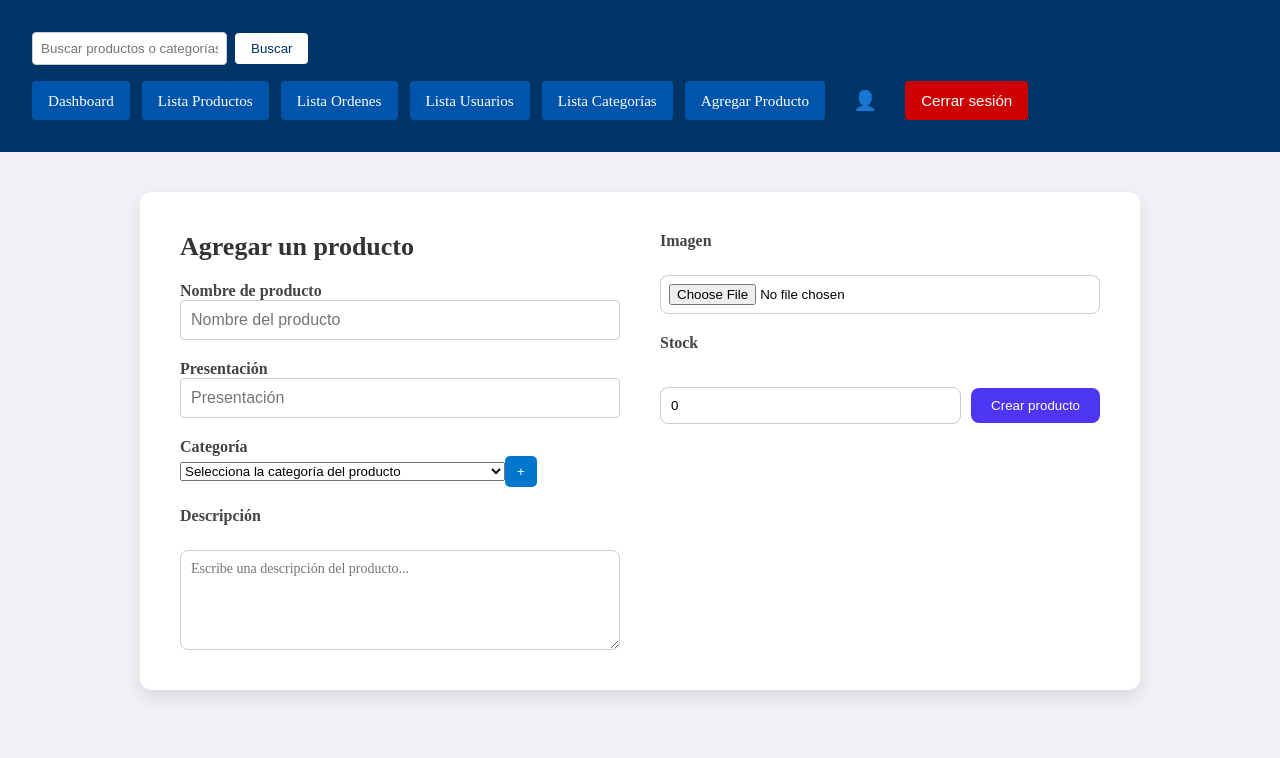
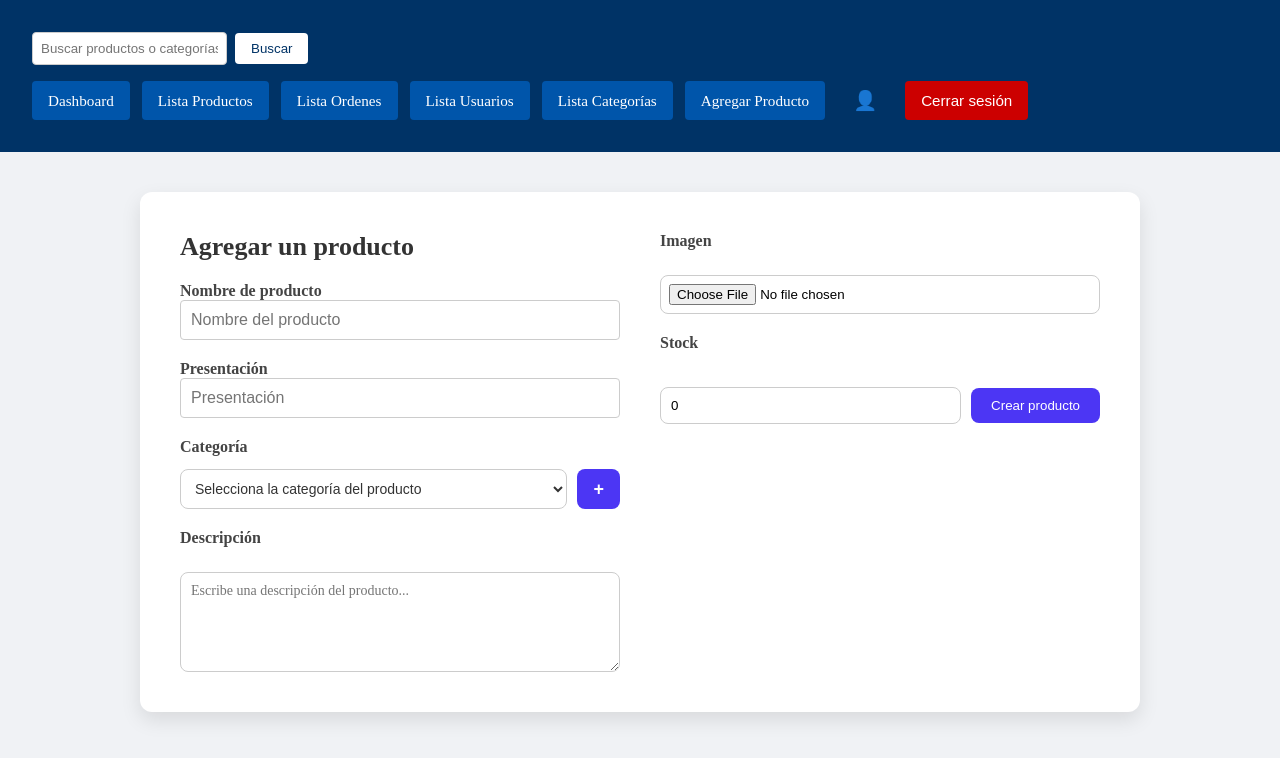
Before and after one commit to micaellodev/g3-progra, a React (Vite) app in the folder frontend/: page /agregarproducto in a window 1280 px wide. Shown: the top 758 px of the page. Built offline with nearby package versions, Linux system fonts and the light colour scheme.

Commit message:
guarda cat

```diff
--- a/frontend/src/components/Form/CategoriaSelector.jsx
+++ b/frontend/src/components/Form/CategoriaSelector.jsx
@@ -1,8 +1,7 @@
 import React from 'react';
-import styles from '../../styles/AgregarProducto.module.css';
-import { categorias } from '../../constantes/Consts'; // ajusta la ruta según tu estructura
+import styles from './CategoriaSelector.module.css';
 
-const CategoriaSelector = ({ value, onChange, onAgregarCategoria }) => {
+const CategoriaSelector = ({ value, onChange, categorias, onAgregarCategoria }) => {
   return (
     <div className={styles.categoriaGroup}>
       <label>Categoría</label>
@@ -13,12 +12,15 @@ const CategoriaSelector = ({ value, onChange, onAgregarCategoria }) => {
           onChange={onChange}
           className={styles.select}
         >
-          <option value="">Selecciona la categoría del producto</option>
-          {categorias.map((cat) => (
-            <option key={cat.id} value={cat.nombre}>
-              {cat.nombre} — {cat.descripcion}
-            </option>
-          ))}
+          {categorias.length === 0 ? (
+            <option value="">Selecciona la categoría del producto</option>
+          ) : (
+            categorias.map((cat, index) => (
+              <option key={index} value={cat.nombre}>
+                {cat.nombre} — {cat.descripcion}
+              </option>
+            ))
+          )}
         </select>
         <button
           type="button"
--- a/frontend/src/hooks/CategoriasContext.jsx
+++ b/frontend/src/hooks/CategoriasContext.jsx
@@ -8,7 +8,7 @@ export const CategoriasProvider = ({ children }) => {
   const [categorias, setCategorias] = useState([]);
 
   const agregarCategoria = (nuevaCategoria) => {
-    setCategorias((prev) => [...prev, nuevaCategoria]);
+    setCategorias([...categorias, nuevaCategoria]);
   };
 
   return (
--- a/frontend/src/pages/admin/AgregarProducto.jsx
+++ b/frontend/src/pages/admin/AgregarProducto.jsx
@@ -38,11 +38,7 @@ export const AgregarProducto = () => {
 
   return (
     <>
-      <TopBarAdmin
-        handleSearch={handleSearch}
-        busqueda={busqueda}
-        setBusqueda={setBusqueda}
-      />
+      <TopBarAdmin handleSearch={handleSearch} busqueda={busqueda} setBusqueda={setBusqueda} />
 
       <ProductoForm
         producto={producto}
--- a/frontend/src/styles/AgregarProducto.module.css
+++ b/frontend/src/styles/AgregarProducto.module.css
@@ -1,14 +1,12 @@
-/* Contenedor principal centrado */
 .container {
   display: flex;
   justify-content: center;
-  align-items: flex-start; /* o 'center' si quieres centrar también verticalmente */
+  align-items: flex-start;
   min-height: 100vh;
   padding: 40px 20px;
   background-color: #f0f2f5;
 }
 
-/* Caja del formulario visible */
 .formBox {
   display: flex;
   flex-wrap: wrap;
@@ -22,7 +20,6 @@
   box-sizing: border-box;
 }
 
-/* Secciones del formulario */
 .leftSection,
 .rightSection {
   flex: 1;
```
Also changed, not shown: frontend/src/components/Table/ProductosTable.module.css (added).
